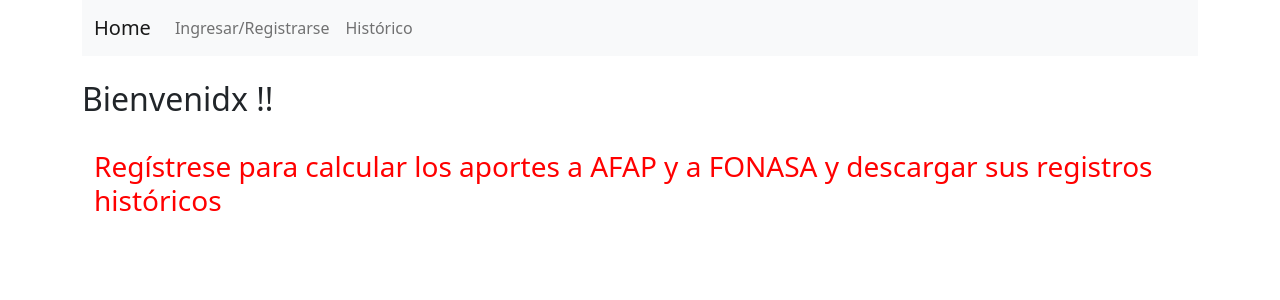
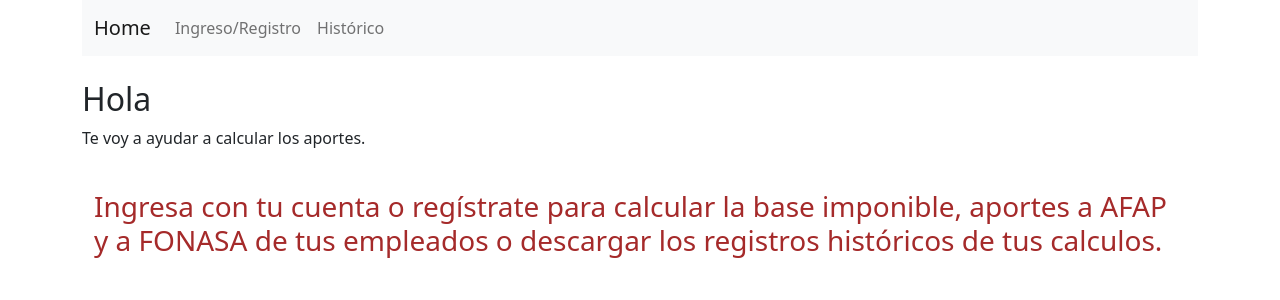
Before and after one commit to d75324/calcaportes, a Django app: page / in a window 1280 px wide. Shown: the top 300 px of the page. Run offline with Django 5.2, Linux system fonts and the light colour scheme; some libraries are stand-ins or nearby versions.

Commit message:
mejorando todo

```diff
--- a/calcaportes/templates/historico.html
+++ b/calcaportes/templates/historico.html
@@ -50,7 +50,7 @@
 
 {% else %}
     <div class="container">
-        <h3 style="color: red;">Regístrese para ver y descargar sus registros históricos</h3>
+        <h3 style="color: brown;">Regístrese para ver y descargar sus registros históricos</h3>
     </div>
 {% endif %}
 
--- a/calcaportes/templates/home.html
+++ b/calcaportes/templates/home.html
@@ -4,7 +4,9 @@
 
 {% load crispy_forms_tags %}
 
-<div class="container"><h2>Bienvenidx {{ user.username }} !! </h2> <br>
+<div class="container"><h2>Hola {{ user.username }}</h2>
+    <p>Te voy a ayudar a calcular los aportes.</p>
+    <br>
 
     {% if user.is_authenticated %}
 
@@ -27,11 +29,8 @@
             {{ form|crispy }}
 
             <br>
-
             <button type="submit" class="btn btn-primary">
-                Guardar e ingresar otro empleado</button>
-            <button type="submit" class="btn btn-primary">
-                Registrese para Calcular Pagos</button>
+                Calcular Aportes</button>
 
         </form>
         <br>
@@ -76,7 +75,7 @@
 
     {% else %}
     <div class="container">
-        <h3 style="color: red;">Regístrese para calcular los aportes a AFAP y a FONASA y descargar sus registros históricos</h3>
+        <h3 style="color: brown;">Ingresa con tu cuenta o regístrate para calcular la base imponible, aportes a AFAP y a FONASA de tus empleados o descargar los registros históricos de tus calculos.</h3>
     </div>
     {% endif %}
 
--- a/calcaportes/templates/navbar.html
+++ b/calcaportes/templates/navbar.html
@@ -14,7 +14,7 @@
           </li>
             {% else %}
             <li class="nav-item">
-              <a class="nav-link" href="{% url 'register' %}">Ingresar/Registrarse</a>
+              <a class="nav-link" href="{% url 'registro' %}">Ingreso/Registro</a>
             </li>
           {% endif %}
           <li class="nav-item">
--- a/calcaportes/templates/registrar_usuario.html
+++ b/calcaportes/templates/registrar_usuario.html
@@ -3,7 +3,7 @@
 {% block content %}
 
 <div class="col-md-6 offset-md-3">
-<h2>Registrar Usuario</h2>
+<h2>Registrese como Usuario</h2>
 <br>
 <form method="POST" action="">
     {% csrf_token %}
--- a/calcaportes/templates/registro.html
+++ b/calcaportes/templates/registro.html
@@ -26,7 +26,7 @@
 
 <div class="col-md-6 offset-md-3">
 
-  <button class="btn btn-primary"><a href="{ url 'registrar_usuario' }"></a>Quiero Registrarme!</button>
+  <a href="{% url 'register' %}" class="btn btn-primary">Quiero Registrarme!</a>
 
 </div>
 {% endblock %}
--- a/calcaportes/views.py
+++ b/calcaportes/views.py
@@ -92,7 +92,7 @@ def register_user(request):
             password = form.cleaned_data['password1']
             user = authenticate(username=username, password=password) # le digo a django que el usuario esta autenticado
             login(request, user)
-            messages.success(request, "Se ha registrado correctamente. Gracias por visitarnos!")
+            messages.success(request, "Se ha registrado correctamente!")
             return redirect('home')
     else:
         form = FormularioRegistroUsuarios()
```
